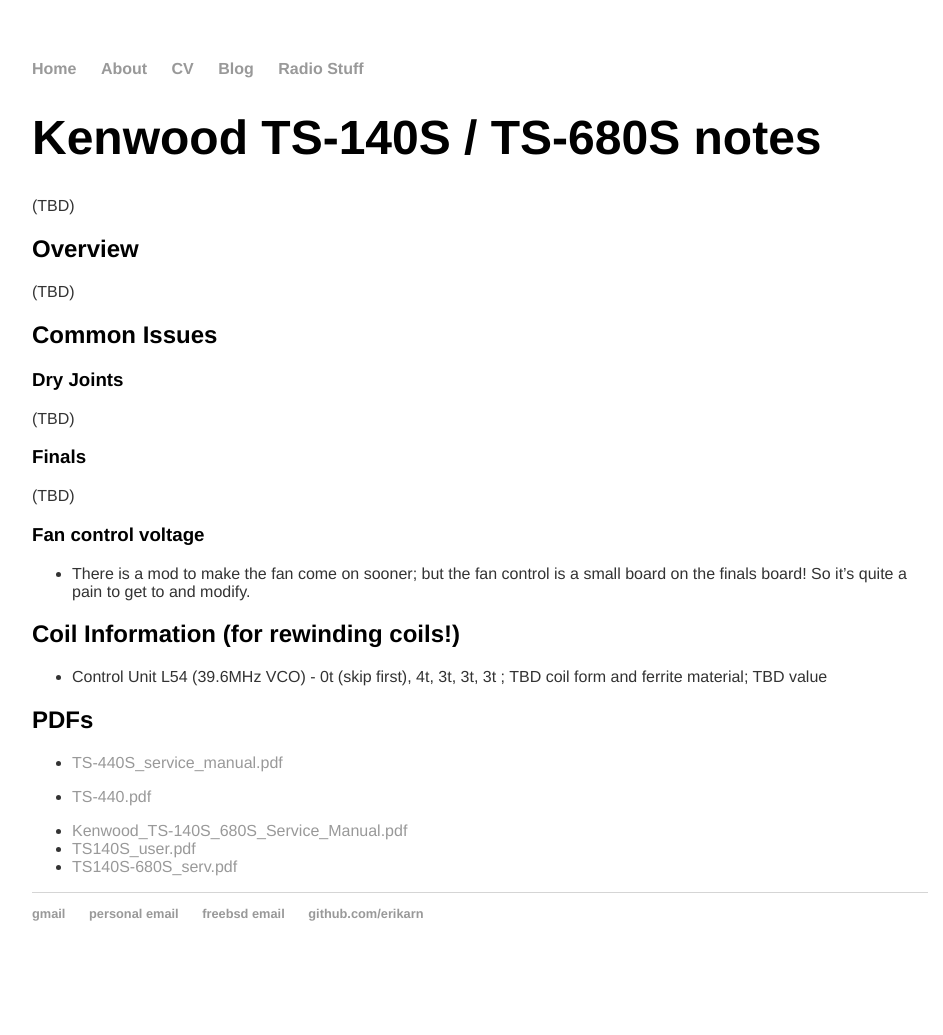
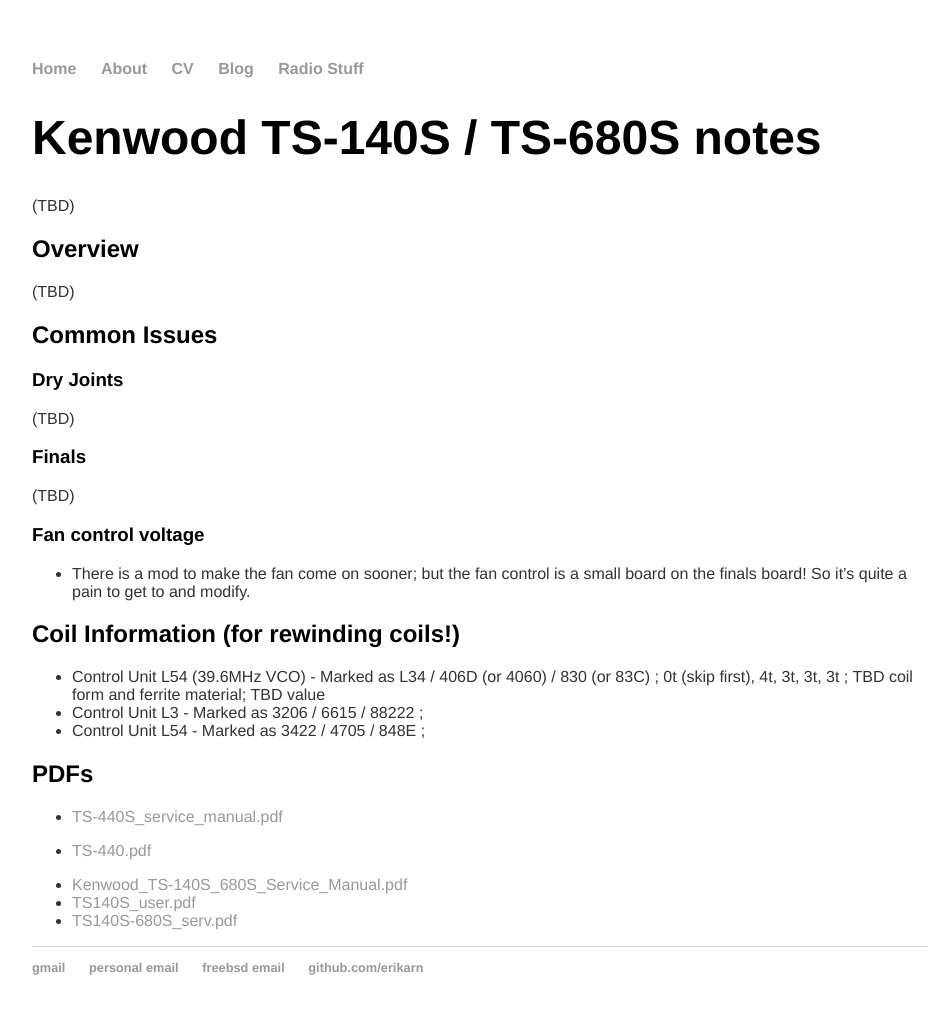
Before and after one commit to erikarn/erikarn.github.io, a Jekyll site: the page built from kenwood/TS-680/notes.md, in a window 1280 px wide. Shown: the whole page, without its empty margins (160-1103 px from the left). Built offline with Jekyll 4.4.1, drawn with Linux system fonts in a browser that asks for light colours; before the commit the page ends 981 px from its top, so only the background shows below that.

Commit message:
The others too

```diff
--- a/kenwood/TS-680/notes.md
+++ b/kenwood/TS-680/notes.md
@@ -29,7 +29,9 @@
 
 ## Coil Information (for rewinding coils!)
 
- * Control Unit L54 (39.6MHz VCO) - 0t (skip first), 4t, 3t, 3t, 3t ; TBD coil form and ferrite material; TBD value
+ * Control Unit L54 (39.6MHz VCO) - Marked as L34 / 406D (or 4060) / 830 (or 83C) ; 0t (skip first), 4t, 3t, 3t, 3t ; TBD coil form and ferrite material; TBD value
+ * Control Unit L3 - Marked as 3206 / 6615 / 88222 ;
+ * Control Unit L54 - Marked as 3422 / 4705 / 848E ;
 
 ## PDFs
 
```
